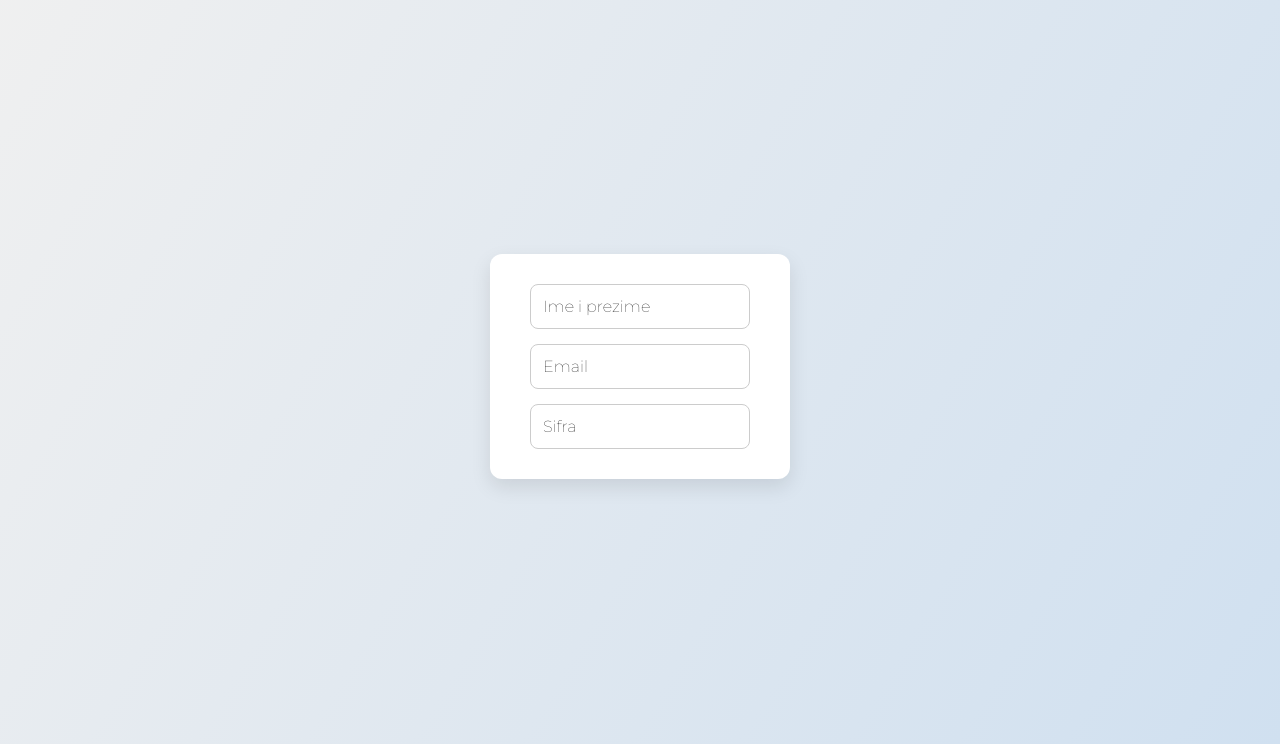
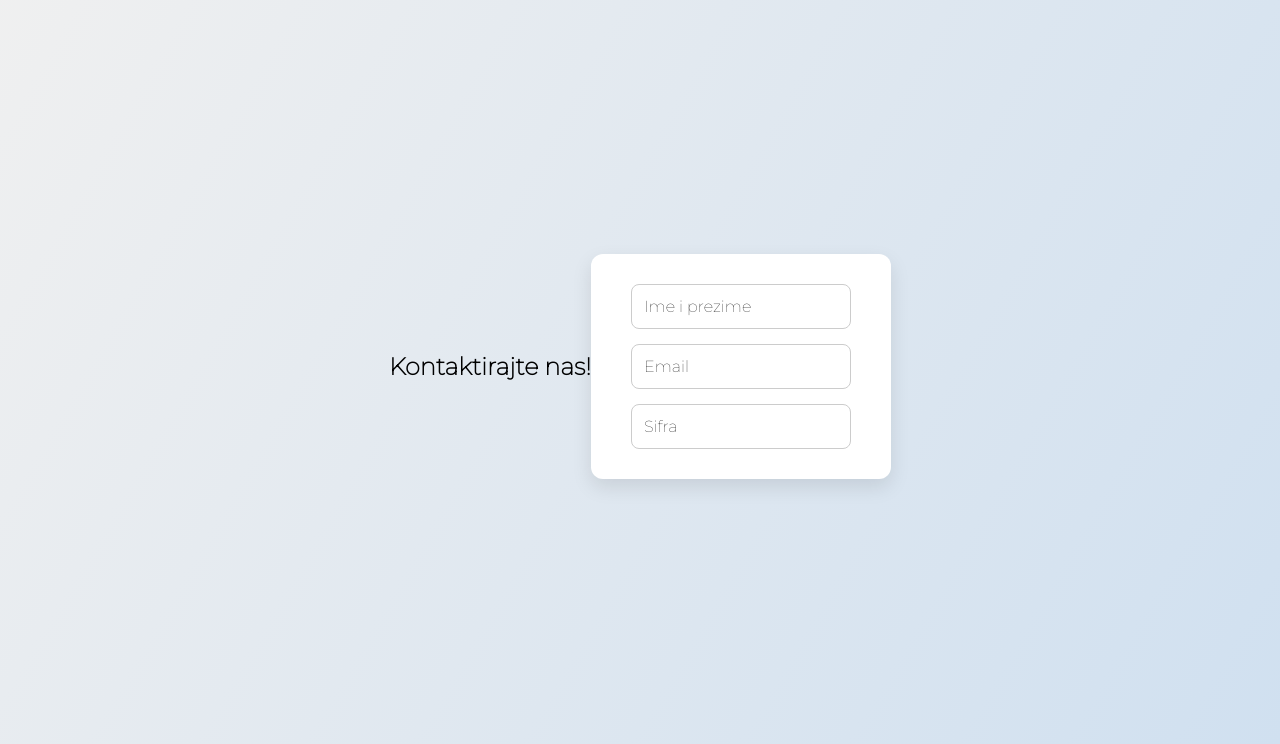
Before and after one commit to nikolavujovic04/KTEH-Vezbe02, a plain HTML site: page kontakt.html in a window 1280 px wide. Shown: the part 56-800 px from the top of the page. Drawn offline with Linux system fonts and the light colour scheme.

Commit message:
Dodat naslov na kontakt stranici

```diff
--- a/kontakt.html
+++ b/kontakt.html
@@ -79,6 +79,7 @@
       </div>
     </nav>
     <main>
+      <h2>Kontaktirajte nas!</h2>
       <form action="" id="kontakt">
         <input type="text" placeholder="Ime i prezime" name="ime" required />
         <input type="email" placeholder="Email" name="email" required />
```
